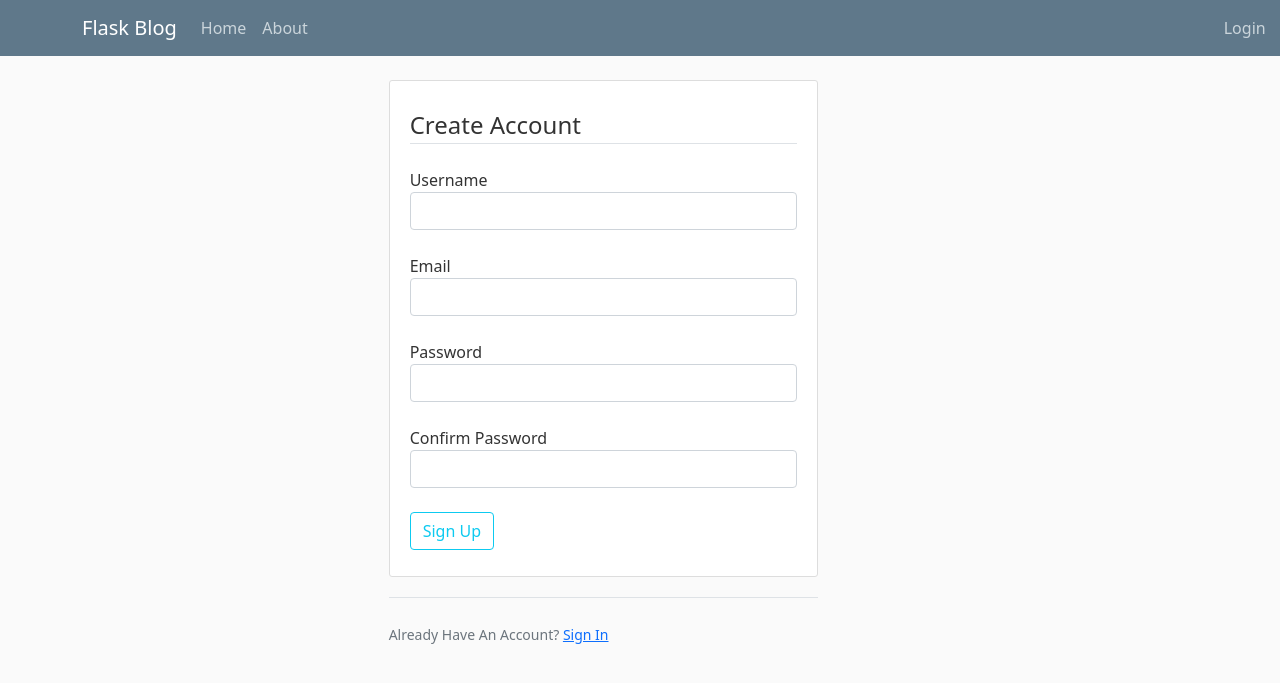
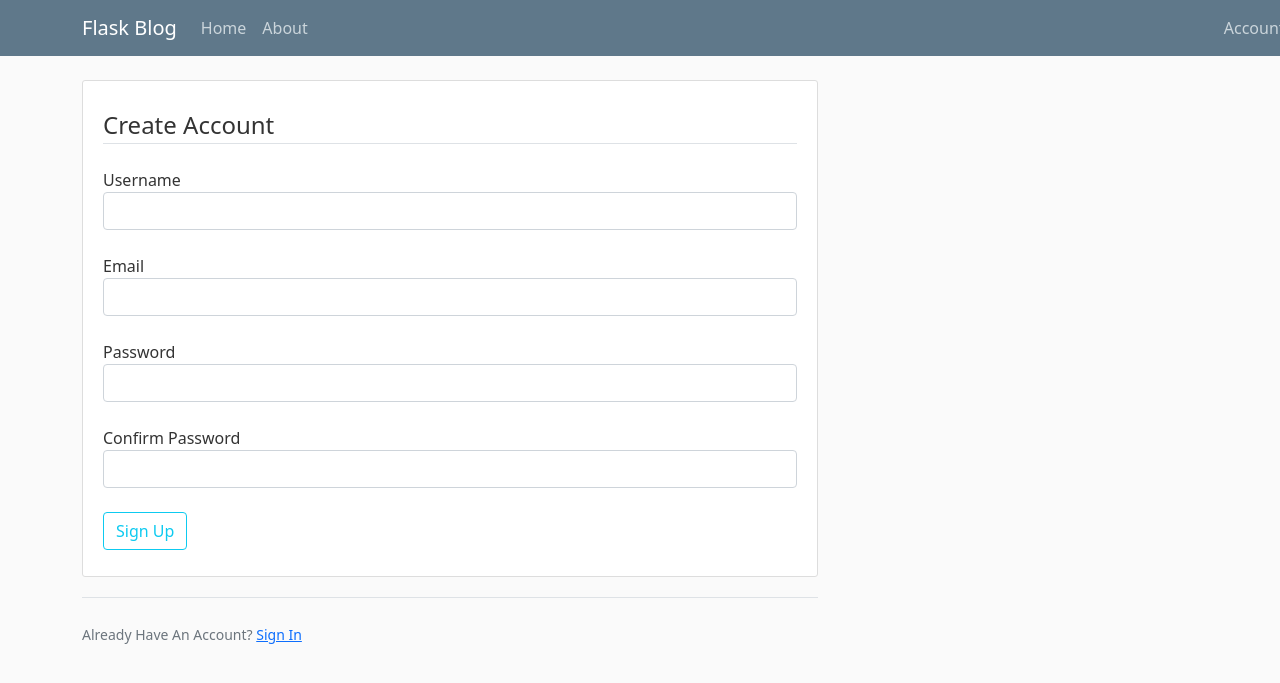
Before and after one commit to Kruti-Amrutiya/blog-app-flask, a Flask app: page /register in a window 1280 px wide. Shown: the top 683 px of the page. Run offline with Flask 2, Linux system fonts and the light colour scheme; some libraries are stand-ins or nearby versions.

Commit message:
update some code

```diff
--- a/flaskblog/templates/layout.html
+++ b/flaskblog/templates/layout.html
@@ -34,10 +34,11 @@
               <div class="navbar-nav">
                 {% if current_user.is_authenticated %}
                   <a class="nav-item nav-link" style="margin-left: 800px;" href="{{ url_for('new_post') }}">New Post</a>
-                  <a class="nav-item nav-link" href="{{ url_for('account') }}">Account</a>
+                  <a class="nav-item nav-link" href="{{ url_for('account') }}">{{ current_user.username }}</a>
                   <a class="nav-item nav-link" href="{{ url_for('logout') }}">Logout</a>
                 {% else %}
-                  <a class="nav-item nav-link" style="margin-left: 900px;" href="{{ url_for('login') }}">Login</a>
+                  <a class="nav-item nav-link" style="margin-left: 900px;" href="{{ url_for('account') }}">Account</a>
+                  <a class="nav-item nav-link" href="{{ url_for('login') }}">Login</a>
                   <a class="nav-item nav-link" href="{{ url_for('register') }}">Register</a>
                 {% endif %}
               </div>
--- a/flaskblog/templates/login.html
+++ b/flaskblog/templates/login.html
@@ -1,6 +1,5 @@
 {% extends "layout.html" %}
 {% block content %}
-<div class="offset-md-5">
 <div class="content-section">
     <form method="POST" action="">
         {{ form.hidden_tag() }}
@@ -50,5 +49,4 @@
         Need An Account? <a class="ml-2" href="{{ url_for('register') }}">Sign Up Now</a>
     </small>
 </div>
-</div>
 {% endblock content %}
--- a/flaskblog/templates/register.html
+++ b/flaskblog/templates/register.html
@@ -1,6 +1,5 @@
 {% extends "layout.html" %}
 {% block content %}
-<div class="offset-md-5">
 <div class="content-section">
     <form method="POST" action="">
         {{ form.hidden_tag() }}
@@ -69,5 +68,4 @@
         Already Have An Account? <a class="ml-2" href="{{ url_for('login') }}">Sign In</a>
     </small>
 </div>
-</div>
 {% endblock content %}
```
Also changed, not shown: flaskblog/static/profile_pics/ca933efa17ac123a.jpg (added). Lines whose indentation alone changed are shown as unchanged.
